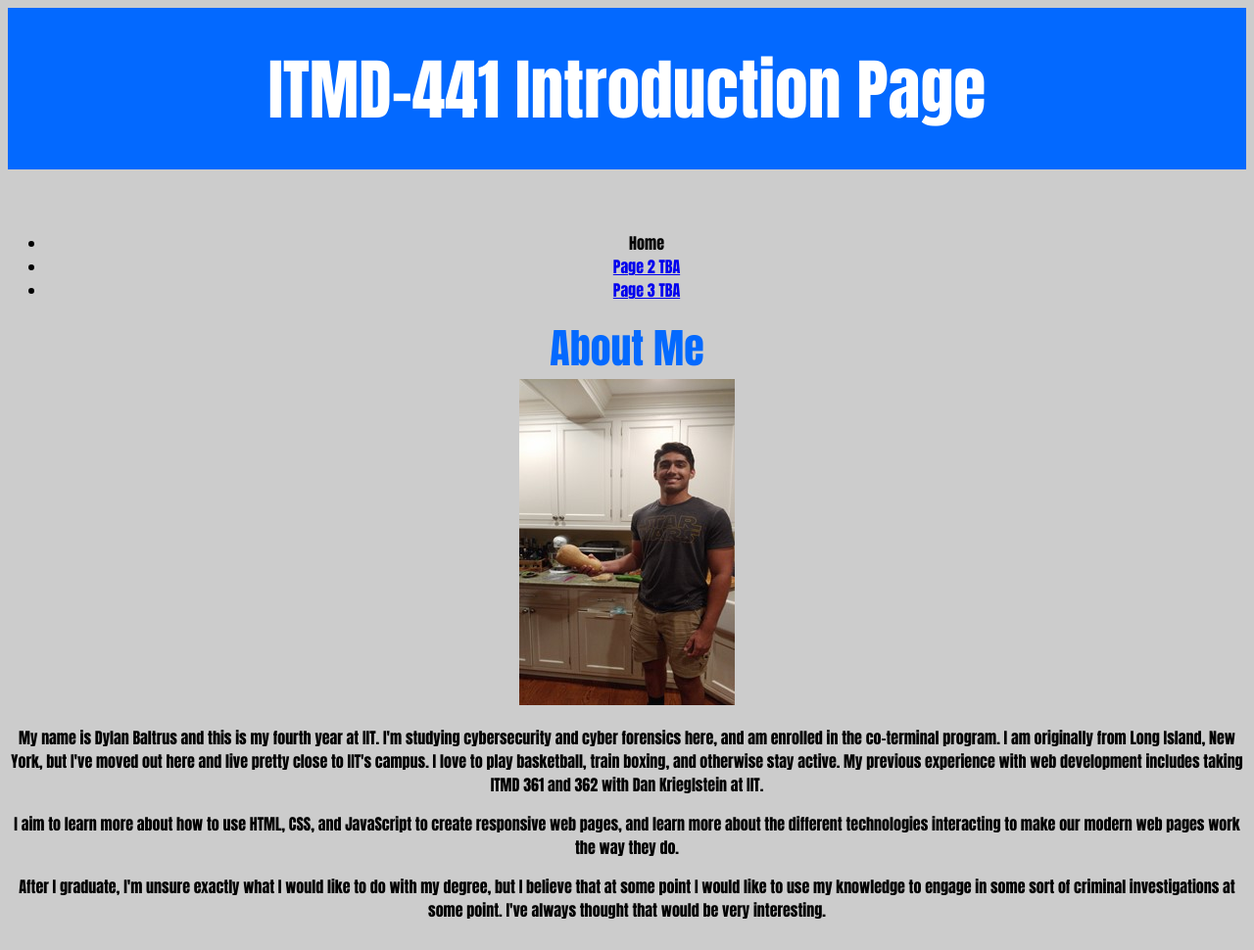
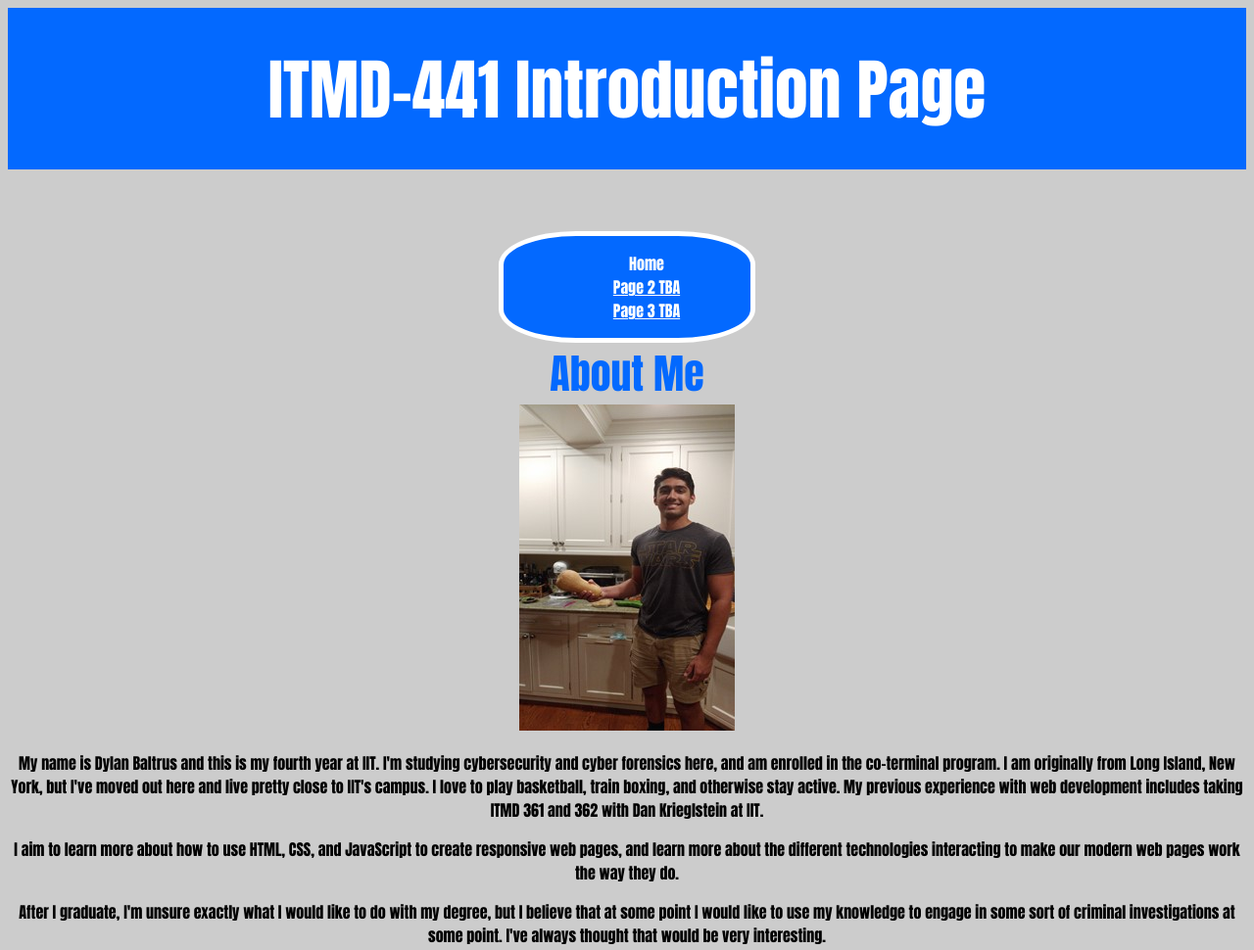
Before and after one commit to DlayDlay/ITMD441, a plain HTML site: page index.html in a window 1280 px wide. Shown: the whole page at 98% size. Drawn offline with Linux system fonts and the light colour scheme.

Commit message:
added style to nav, list, and a

```diff
--- a/css/styles.css
+++ b/css/styles.css
@@ -19,6 +19,21 @@
 	margin: auto;
     color: #0369FF;
   }
+  nav{
+	text-align:center;
+	color:white;
+	background-color:#0369FF;
+	border-radius:30%;
+	border: solid thick white;
+	width:20%;
+	margin:auto;
+  }
+  li{
+	  list-style-type:none;
+  }
+  a{
+	 color:white;
+  }
 }
 @media screen and (min-width: 530px){
 
```
Also changed, not shown: index.html (+0 -1 lines).
